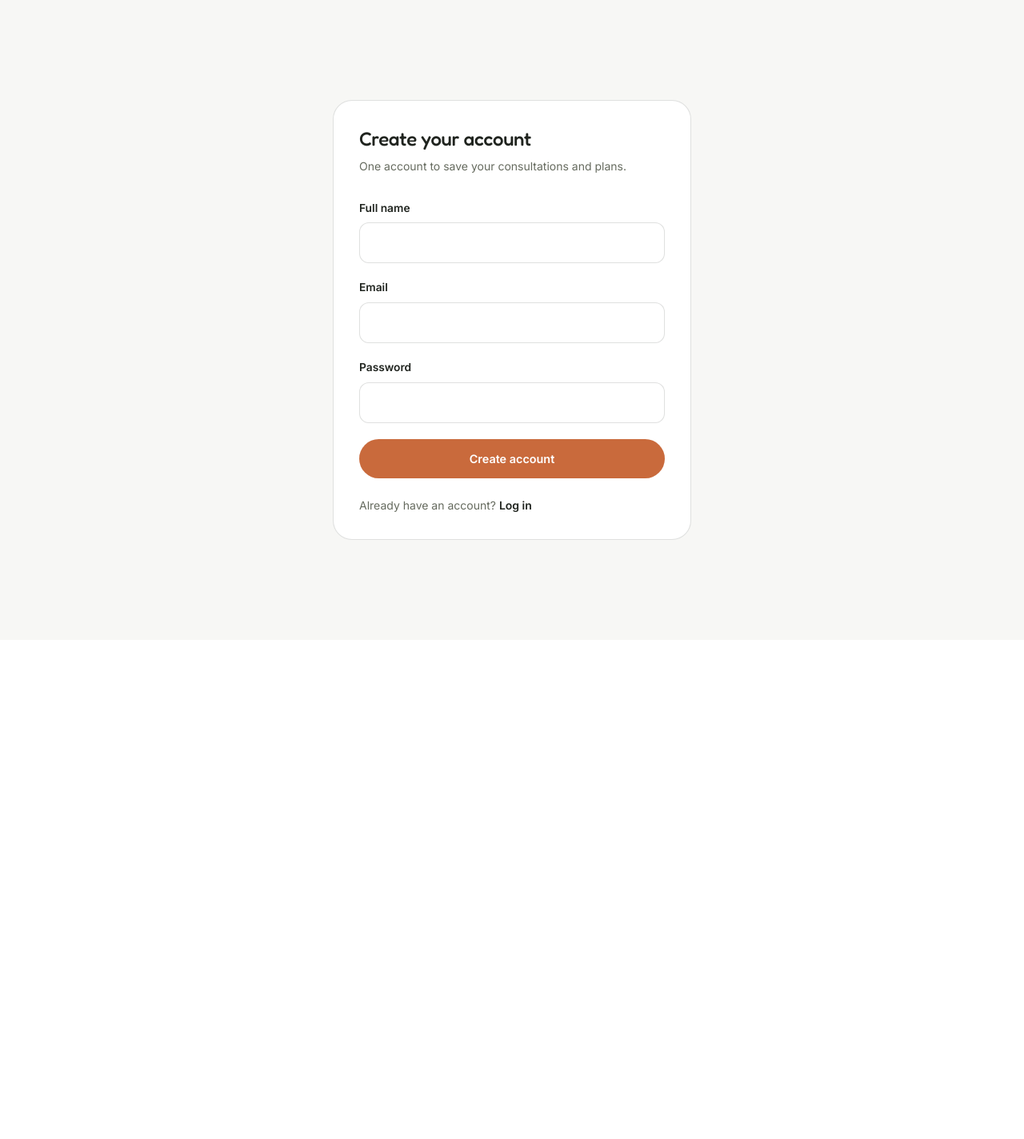
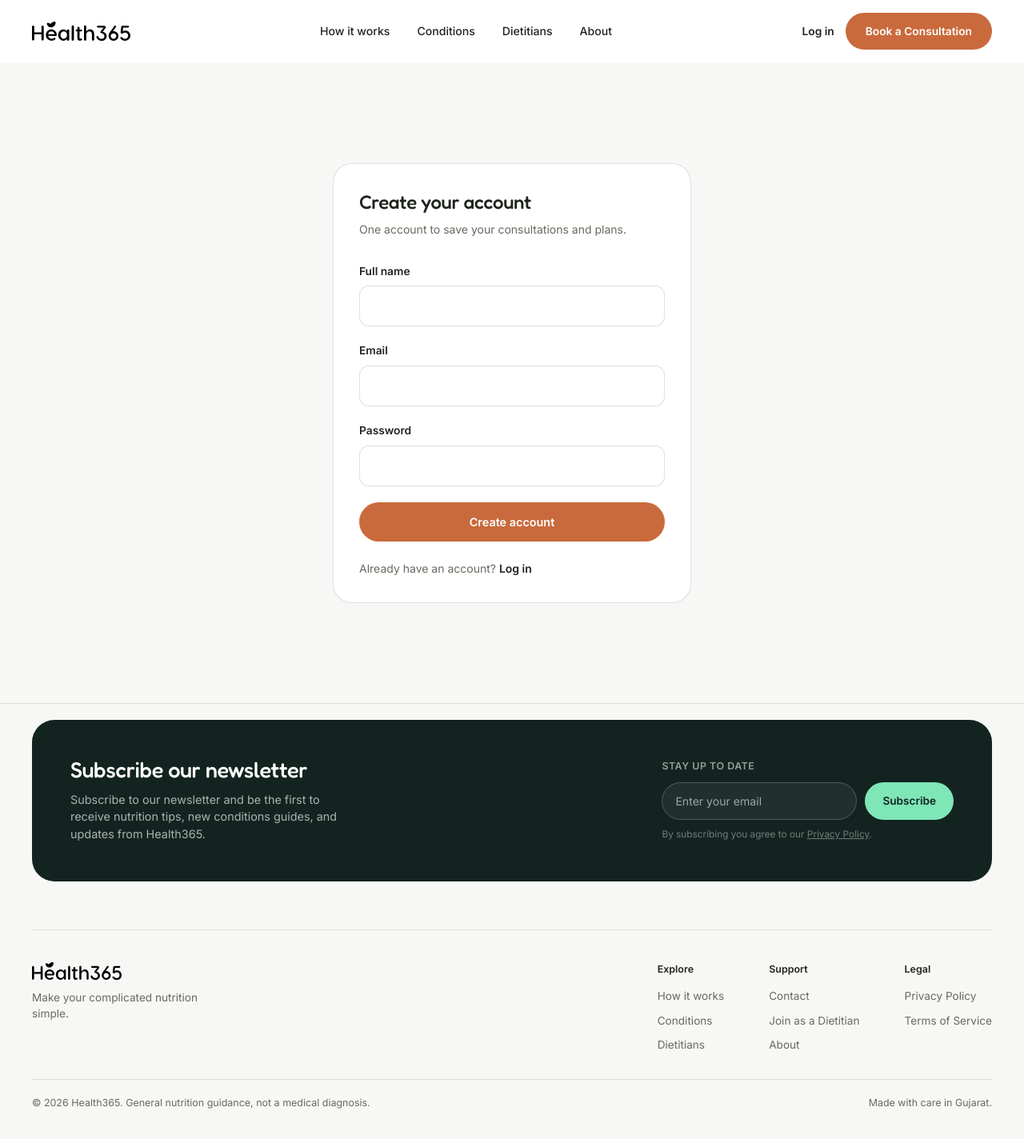
Before and after one commit to wearecrossx3/health365-app1, a Next.js app: page /signup in a window 1280 px wide. Shown: the top 1424 px of the page at 80% size. Before the commit the page ends 800 px from the top, so only its background shows below. Built offline with nearby package versions, Linux system fonts and the light colour scheme; no server answers.

Commit message:
Add SiteHeader/Footer to auth pages
Import SiteHeader and SiteFooter into login and signup pages and wrap their content with the site header/footer to provide consistent site chrome. No changes to form fields or logic. tsconfig.tsbuildinfo also updated (build metadata change).

```diff
--- a/app/login/page.tsx
+++ b/app/login/page.tsx
@@ -3,6 +3,8 @@
 import { useState } from "react";
 import { useRouter } from "next/navigation";
 import Link from "next/link";
+import SiteHeader from "@/components/SiteHeader";
+import SiteFooter from "@/components/SiteFooter";
 
 export default function LoginPage() {
   const router = useRouter();
@@ -30,6 +32,8 @@ export default function LoginPage() {
   }
 
   return (
+    <>
+      <SiteHeader />
       <main className="min-h-screen bg-paper flex items-center justify-center px-6 py-16">
         <div className="card w-full max-w-md">
           <h1 className="font-display text-2xl mb-2">Welcome back</h1>
@@ -62,5 +66,7 @@ export default function LoginPage() {
           </p>
         </div>
       </main>
+      <SiteFooter />
+    </>
   );
 }
--- a/app/signup/page.tsx
+++ b/app/signup/page.tsx
@@ -3,6 +3,8 @@
 import { useState } from "react";
 import { useRouter } from "next/navigation";
 import Link from "next/link";
+import SiteHeader from "@/components/SiteHeader";
+import SiteFooter from "@/components/SiteFooter";
 
 export default function SignupPage() {
   const router = useRouter();
@@ -31,6 +33,8 @@ export default function SignupPage() {
   }
 
   return (
+    <>
+      <SiteHeader />
       <main className="min-h-screen bg-paper flex items-center justify-center px-6 py-16">
         <div className="card w-full max-w-md">
           <h1 className="font-display text-2xl mb-2">Create your account</h1>
@@ -70,5 +74,7 @@ export default function SignupPage() {
           </p>
         </div>
       </main>
+      <SiteFooter />
+    </>
   );
 }
```
Also changed, not shown: 1 other file (tests, documents, lock files or other folders). Lines whose indentation alone changed are shown as unchanged.
